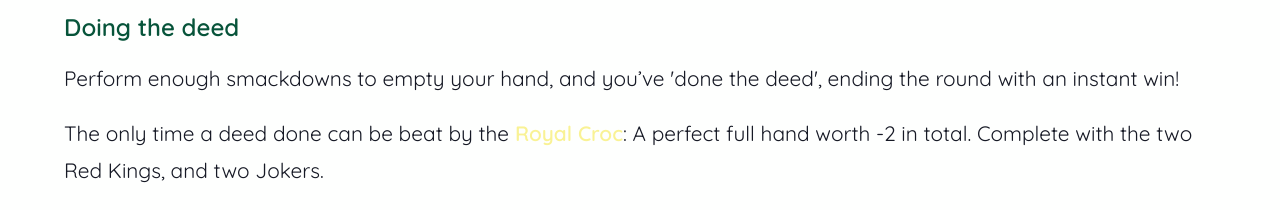
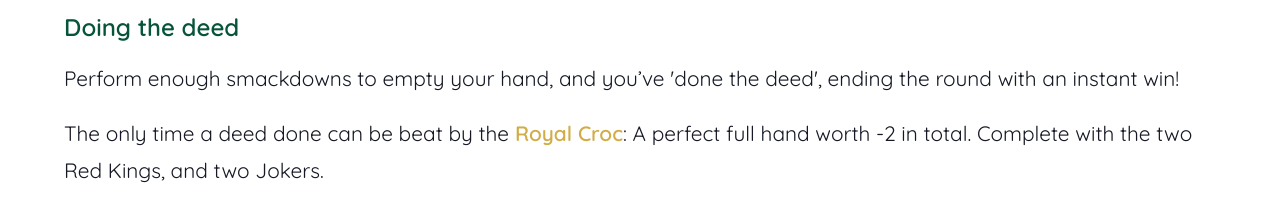
Before and after one commit to maxkatilius/crocodile, a React (Vite) app in the folder frontend/: page /how-to/smackdowns in a window 1280 px wide. Shown: the part 920-1130 px from the top of the page. Built offline with nearby package versions, Linux system fonts and the light colour scheme.

Commit message:
royal croc color change

```diff
--- a/frontend/src/styles/css/main.css
+++ b/frontend/src/styles/css/main.css
@@ -2208,7 +2208,7 @@ main.checkout-container form .thanks-ctrls a {
 }
 .how-to-container .smackdowns-container .royal-croc {
   font-weight: bold;
-  color: #F9F295;
+  color: #D2AC47;
 }
 .how-to-container .power-cards-container h4 {
   font-size: 1.05rem;
--- a/frontend/src/styles/pages/_howTo.scss
+++ b/frontend/src/styles/pages/_howTo.scss
@@ -70,7 +70,7 @@
 
 		.royal-croc {
 			font-weight: bold;
-			color: #F9F295;
+			color: #D2AC47;
 		}
 	}
 
```
